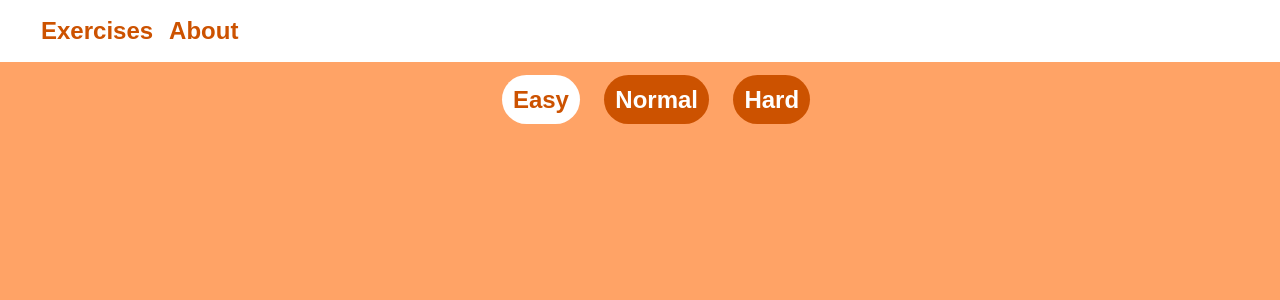
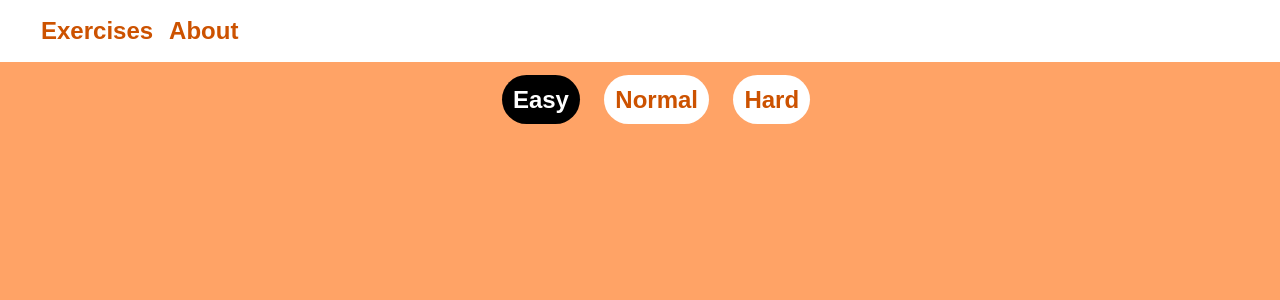
Before and after one commit to AndrewMedvedev42/Math-Test-Exercises, a React (Create React App) app: page / in a window 1280 px wide. In both pictures the pointer is over the link "Easy". Shown: the top 300 px of the page. Built offline with nearby package versions, Linux system fonts and the light colour scheme.

Commit message:
changed color of tabs for for difficulty selection, found bug with highlighting correct answer

```diff
--- a/src/css/App.css
+++ b/src/css/App.css
@@ -36,16 +36,16 @@ body {
         margin-right: 1rem; }
         body .difficultyRouter .difficultySection ul li .Link {
           text-decoration: none;
-          color: white;
+          color: #cc5200;
           font-size: 1.5rem;
           padding: 0.7rem;
           font-weight: bolder;
           border-radius: 25px;
-          background-color: #cc5200;
+          background-color: white;
           transition: 0.5s; }
         body .difficultyRouter .difficultySection ul li .linkHover:hover {
-          background: white;
-          color: #cc5200; }
+          background: black;
+          color: white; }
 
 .item {
   margin: 1rem;
--- a/src/scss/App.scss
+++ b/src/scss/App.scss
@@ -52,17 +52,17 @@ body{
             margin: 0.5rem;
             .Link{
               text-decoration: none;
-              color: white;
+              color: $SecndColor;
               font-size: 1.5rem;
               padding: 0.7rem;
               font-weight: bolder;
               border-radius: 25px;
-              background-color: $SecndColor;
+              background-color: white;
               transition: 0.5s;
             }
             .linkHover:hover{
-              background: $ThirdColor;
-              color: $SecndColor;
+              background: black;
+              color: white;
             }
 
             list-style-type: none;
```
Also changed, not shown: 6 other files (tests, documents, lock files or other folders).
